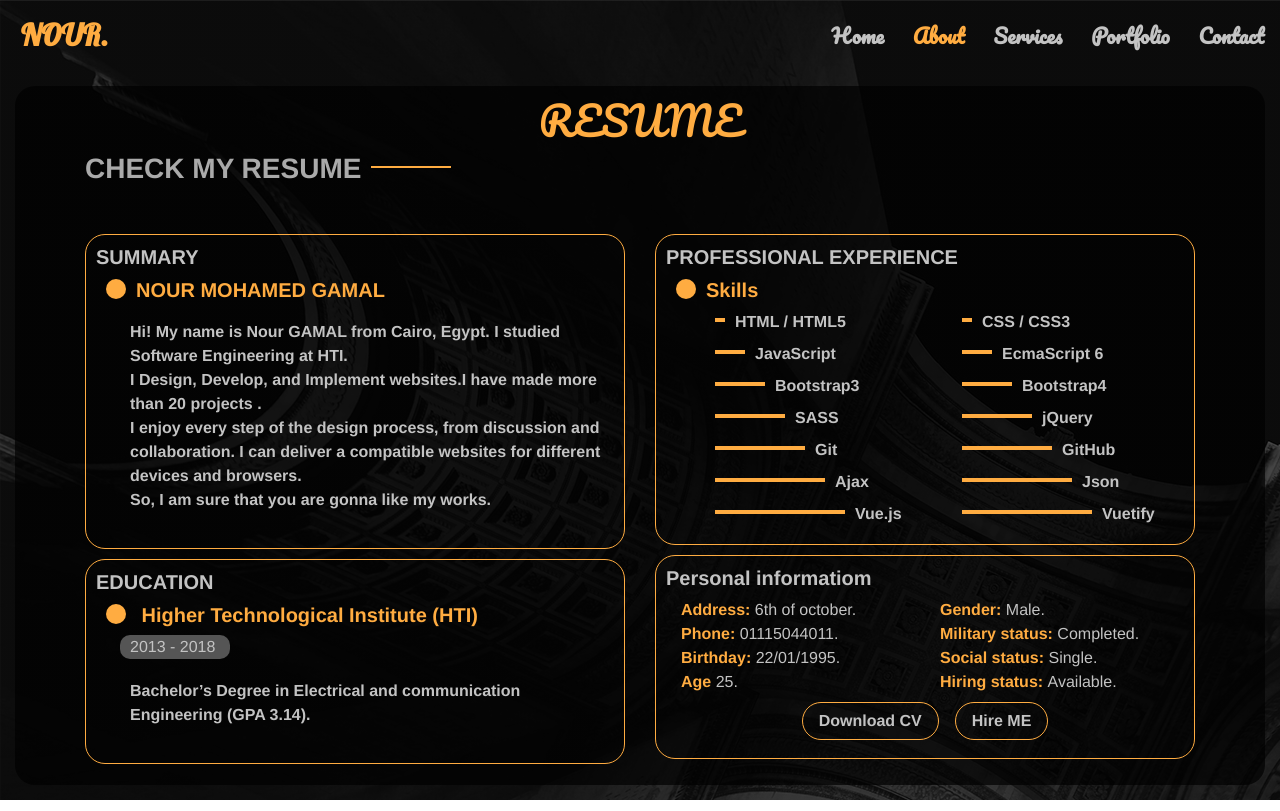
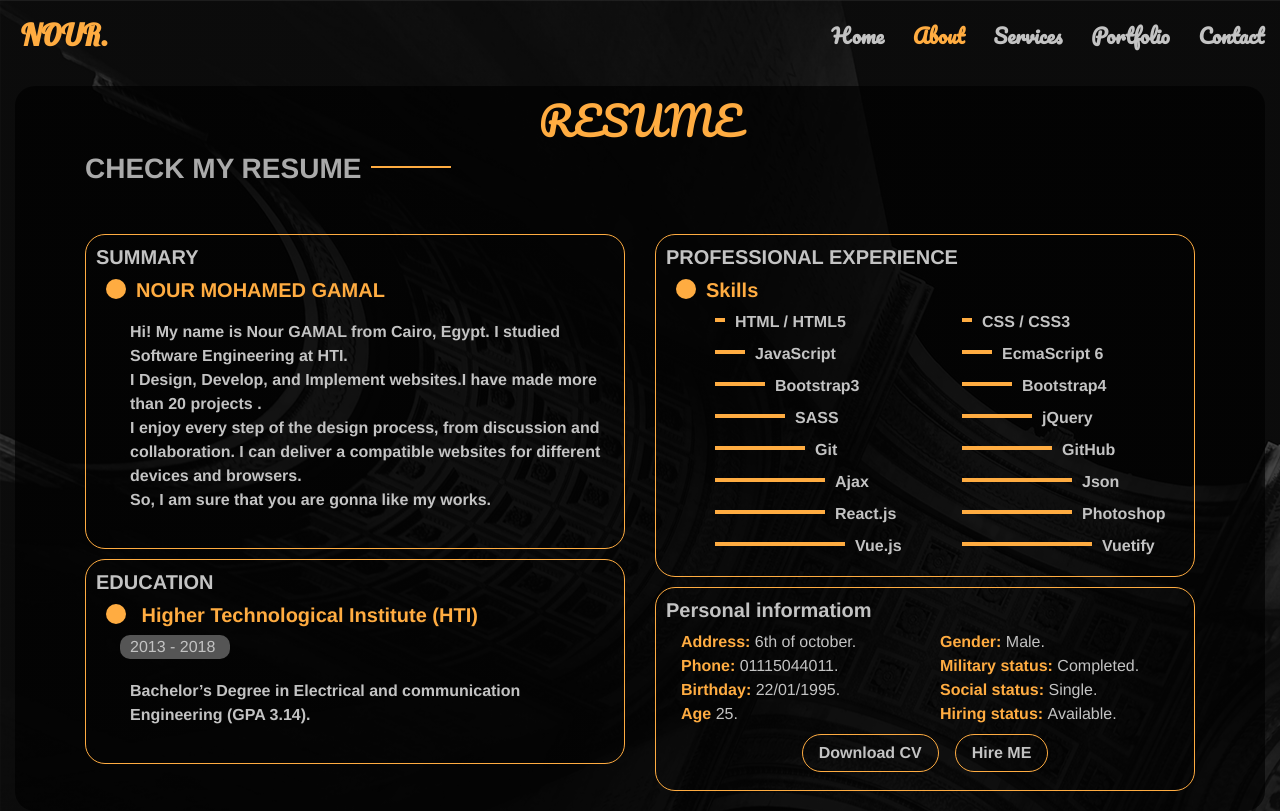
Before and after one commit to nour-gamal/my-portfolio, a Vue app: page /about in a window 1280 px wide. Built offline with nearby package versions, Linux system fonts and the light colour scheme; what vue-animejs would draw is missing.

Commit message:
Update About.vue

```diff
--- a/src/views/About.vue
+++ b/src/views/About.vue
@@ -48,6 +48,7 @@
                     <label class="label-lg-70">SASS</label>
                     <label class="label-lg-90">Git</label>
                     <label class="label-lg-110">Ajax</label>
+                    <label class="label-lg-110">React.js</label>
                     <label class="label-lg-130">Vue.js</label>
                   </b-col>
                   <b-col class="opp-col" cols="12" lg="6" col="12">
@@ -57,6 +58,7 @@
                     <label class="label-md-70 label-lg-70">jQuery</label>
                     <label class="label-md-50 label-lg-90">GitHub</label>
                     <label class="label-md-30 label-lg-110">Json</label>
+                    <label class="label-md-30 label-lg-110">Photoshop</label>
                     <label class="label-md-10 label-lg-130">Vuetify</label>
                   </b-col>
                 </b-row>
```
